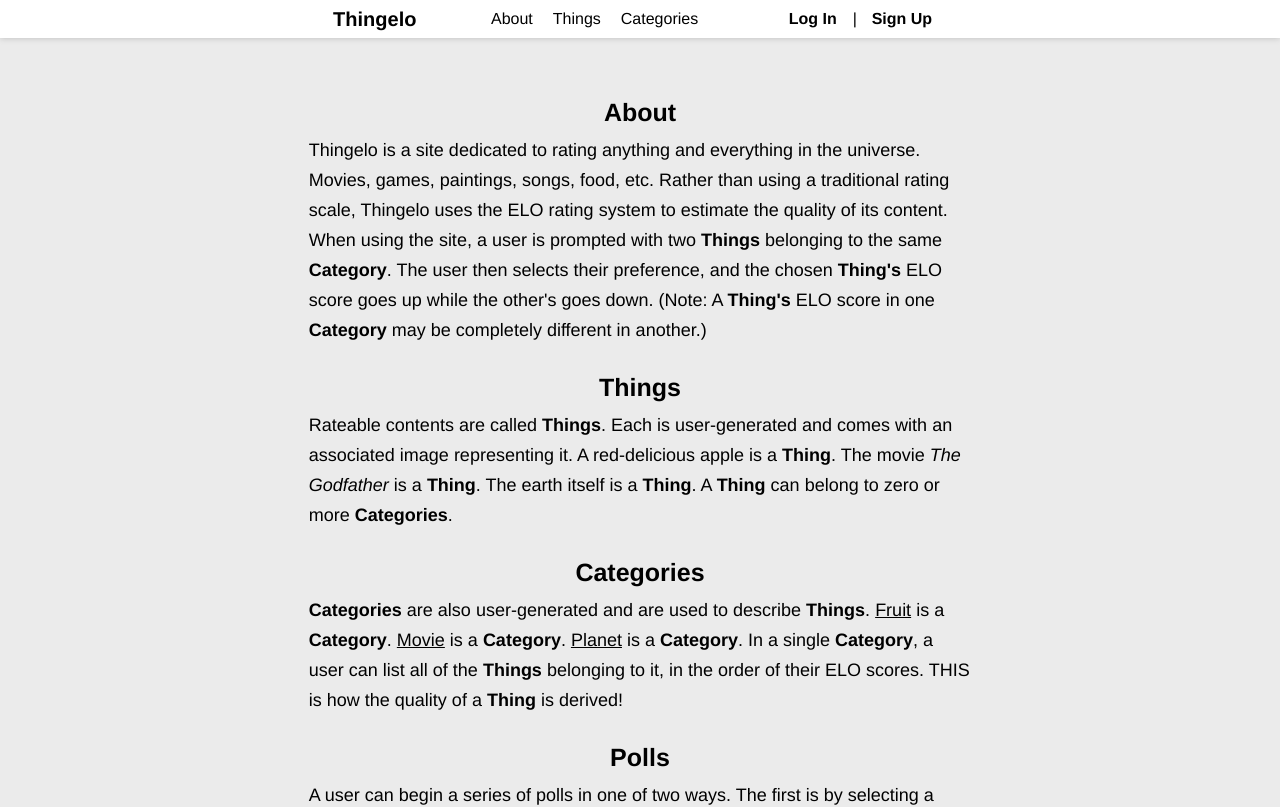
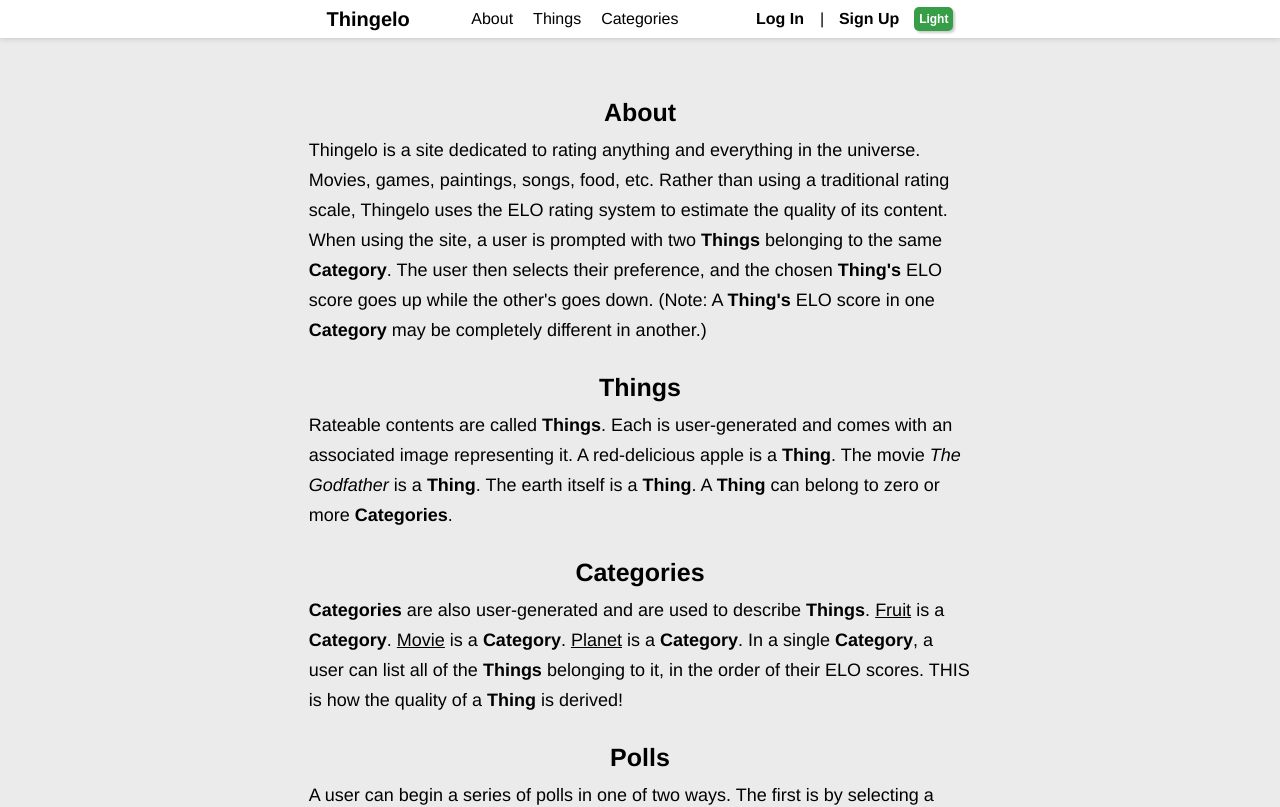
Before and after one commit to Anti-Alias/rankit, a React (Create React App) app in the folder rankit_ui/: page / in a window 1280 px wide. Shown: the top 807 px of the page. Built offline with nearby package versions, Linux system fonts and the light colour scheme.

Commit message:
Got theme toggle working

```diff
--- a/rankit_ui/src/App.tsx
+++ b/rankit_ui/src/App.tsx
@@ -7,8 +7,8 @@ import LogIn          from './pages/LogIn';
 import { BrowserRouter, Routes, Route, Outlet } from 'react-router-dom';
 
 /** Main application element */
-const App = () => (
-  <div className={styles.App}>
+function App() {
+  return <div className={styles.App}>
       <BrowserRouter>
         <ThemeProvider>
           <Navbar/>
@@ -25,7 +25,7 @@ const App = () => (
         </ThemeProvider>
       </BrowserRouter>
   </div>
-);
+};
 
 const Things = () => (
   <>
--- a/rankit_ui/src/components/Button.module.css
+++ b/rankit_ui/src/components/Button.module.css
@@ -1,15 +1,24 @@
 .Button {
     border:             none;
     text-align:         center;
-    font-size:          17px;
     font-weight:        bold;
-    border-radius:      10px;
-    padding:            15px;
     background-color:   var(--colorButton);
     color:              var(--colorTextAlt);
     transition:         all var(--transitionTime);
     cursor:             pointer;
     filter:             var(--filterCard);
+}
+
+.normal {
+    border-radius:  10px;
+    font-size:      17px;
+    padding:        15px;
+}
+
+.small {
+    border-radius:  5px;
+    font-size:      12px;
+    padding:        5px;
 }
 
 .primary {
@@ -20,10 +29,10 @@
     background-color: var(--colorButtonSelected);
 }
 
-.alternate {
+.secondary {
     background-color: var(--colorButtonAlt);
 }
 
-.alternate:hover {
+.secondary:hover {
     background-color: var(--colorButtonAltSelected);
 }
--- a/rankit_ui/src/components/Button.tsx
+++ b/rankit_ui/src/components/Button.tsx
@@ -1,18 +1,34 @@
-import { ReactElement } from 'react';
+import { MouseEventHandler, ReactElement } from 'react';
 import styles from './Button.module.css';
 
 interface Props {
-    theme?: "primary" | "alternate",
-    type?: "button" | "submit" | "reset" | undefined,
+    color?: "primary" | "secondary",
+    type?: "button" | "submit" | "reset",
+    size?: "normal" | "small",
     children: string | ReactElement,
+    onClick?: MouseEventHandler,
 }
 
-const Button = ({theme = "primary", type = "button", children}: Props) => {
-    const themeName = styles[theme];
+function Button(props: Props) {
+    const {
+        color = "primary",
+        type = "button",
+        size = "normal",
+        onClick,
+        children
+    } = props;
     const buttonName = styles.Button;
-    return <button type={type} className={`${buttonName} ${themeName}`}>
+    const themeName = styles[color];
+    const sizeName = styles[size];
+    return (
+        <button
+            type={type}
+            className={`${buttonName} ${themeName} ${sizeName}`}
+            onClick={onClick}
+        >
         {children}
-    </button>
+        </button>
+    )
 };
 
 
--- a/rankit_ui/src/components/Navbar.tsx
+++ b/rankit_ui/src/components/Navbar.tsx
@@ -1,7 +1,21 @@
+import Button from './Button';
 import styles from './Navbar.module.css';
 import { Link } from 'react-router-dom';
+import { useContext } from 'react';
+import { ThemeNameContext } from './ThemeProvider';
+import { capitalize } from '../utils/string';
 
-const Navbar = () => (
+function Navbar() {
+    const [themeName, setThemeName] = useContext(ThemeNameContext);
+    const toggleTheme = () => {
+        if(themeName === 'light') {
+            setThemeName('dark');
+        }
+        else {
+            setThemeName('light');
+        }
+    }
+    return (
         <div className={styles.Navbar}>
             <div className={styles.inner}>
                 <div className={styles.left}>
@@ -15,9 +29,13 @@ const Navbar = () => (
                 <div className={styles.right}>
                     <Link to='/login' className={styles.login}>Log In</Link> |
                     <Link to='/signup' className={styles.signup}>Sign Up</Link>
+                    <Button size="small" color="secondary" onClick={toggleTheme}>
+                        {capitalize(themeName)}
+                    </Button>
                 </div>
             </div>
         </div>
-);
+    )
+};
 
 export default Navbar;
--- a/rankit_ui/src/components/ThemeProvider.tsx
+++ b/rankit_ui/src/components/ThemeProvider.tsx
@@ -1,4 +1,10 @@
 import { JSX, PropsWithChildren, useState, createContext, useContext } from 'react';
+
+/** Possible theme names */
+type ThemeName = 'light' | 'dark';
+
+/** State type alias */
+type ThemeNameState = [ThemeName, (themeName: ThemeName) => void];
 
 /** CSS properties of a theme. */
 type Theme = {
@@ -18,15 +24,6 @@ type Theme = {
     filterCard:             string;
     transitionTime:         string;
 };
-
-/** Possible theme names */
-type ThemeName = 'light' | 'dark';
-
-/** The current theme used by the site */
-interface ThemeNameState {
-    themeName: ThemeName,
-    setThemeName(name: ThemeName): void,
-}
 
 const LightTheme: Theme = {
     colorText:                'black',
@@ -65,27 +62,20 @@ const DarkTheme: Theme = {
 };
 
 /** Shareable / settable theme name */
-const ThemeNameContext = createContext<ThemeNameState>({
-    themeName: 'light',
-    setThemeName: () => {}
-});
+const ThemeNameContext = createContext<ThemeNameState>(['light', ()=>{}]);
 
-const ThemeProvider = ({ children }: PropsWithChildren<{}>): JSX.Element => {
-
-    // State
+/** Component that provides a theme name that can be set by child components. */
+function ThemeProvider({ children }: PropsWithChildren<{}>): JSX.Element {
     const [themeName, setThemeName] = useState<ThemeName>('light');
-    const themeState = { themeName, setThemeName };
-
-    // Sets CSS variables using current theme name.
     const theme = themeName === 'light' ? LightTheme : DarkTheme;
-    const rootStyle = document.documentElement.style;
     for(const [propName, propValue] of Object.entries(theme)) {
-        rootStyle.setProperty(`--${propName}`, propValue);
+        document.documentElement.style.setProperty(`--${propName}`, propValue);
     }
 
-    // Renders children
-    return <ThemeNameContext.Provider value={themeState}>{children}</ThemeNameContext.Provider>;
+    return <ThemeNameContext.Provider value={[themeName, setThemeName]}>
+        {children}
+    </ThemeNameContext.Provider>;
 }
 
-export type { ThemeNameState as ThemeProps };
+export { ThemeNameContext, type ThemeNameState };
 export default ThemeProvider;
--- a/rankit_ui/src/pages/LogIn.tsx
+++ b/rankit_ui/src/pages/LogIn.tsx
@@ -1,8 +1,8 @@
-const LogIn = () => (
-  <>
-    <h1>Log In</h1>
-    <p>Under construction</p>
-  </>
-);
+function LogIn() {
+    return <>
+        <h1>Log In</h1>
+        <p>Under construction</p>
+    </>
+};
 
 export default LogIn;
--- /dev/null
+++ b/rankit_ui/src/utils/string.tsx
@@ -0,0 +1,8 @@
+function capitalize(string: string): string {
+    if(string.length === 0) {
+        return "";
+    }
+    return string[0].toUpperCase() + string.slice(1);
+}
+
+export { capitalize };
```
Also changed, not shown: rankit_ui/src/pages/SignUp.tsx (+2 -11 lines). Lines whose indentation alone changed are shown as unchanged.
